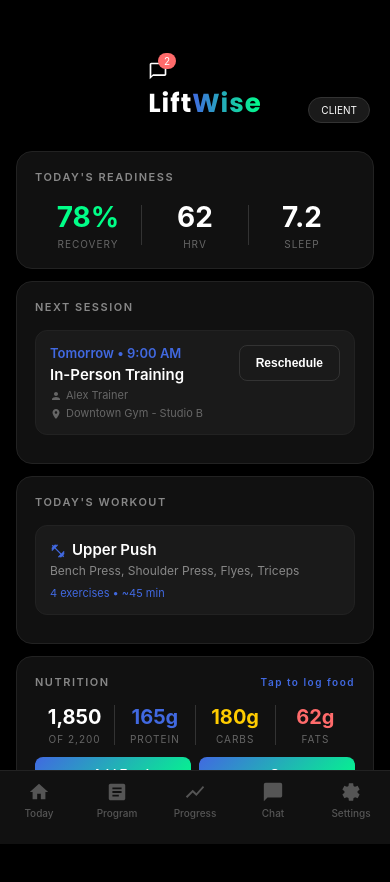
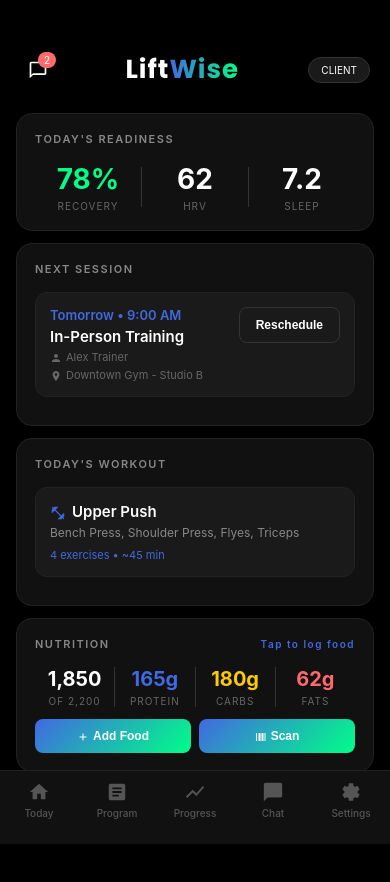
Before and after one commit to ariadneduncan94-ux/FitSync, a plain HTML site: page mobile.html in a window 390 px wide. Drawn offline with nearby package versions, Linux system fonts and the light colour scheme.

Commit message:
Update mobile.html

```diff
--- a/mobile.html
+++ b/mobile.html
@@ -13,16 +13,17 @@
     .app { max-width: 430px; margin: 0 auto; min-height: 100vh; background: #000; position: relative; padding-bottom: 90px; }
 
     /* Header */
-    .header { background: #000; padding: 50px 20px 16px; display: flex; justify-content: center; align-items: center; position: relative; min-height: 90px; }
-    .header-left { position: absolute; left: 20px; bottom: 16px; display: flex; align-items: center; }
-    .header-right { position: absolute; right: 20px; bottom: 16px; display: flex; align-items: center; }
-    .logo-text { font-size: 26px; font-family: 'Poppins', -apple-system, BlinkMacSystemFont, sans-serif; font-weight: 700; letter-spacing: 1px; margin-top: 34px; }
+    .header { background: #000; padding: 12px 20px; padding-top: 50px; display: flex; justify-content: space-between; align-items: center; }
+    .header-left { display: flex; align-items: center; }
+    .header-center { position: absolute; left: 50%; transform: translateX(-50%); }
+    .header-right { display: flex; align-items: center; }
+    .logo-text { font-size: 26px; font-family: 'Poppins', -apple-system, BlinkMacSystemFont, sans-serif; font-weight: 700; letter-spacing: 1px; }
     .logo-lift { color: #fff; }
     .logo-wise { background: linear-gradient(90deg, #4169E1, #00ff88); -webkit-background-clip: text; -webkit-text-fill-color: transparent; background-clip: text; }
     .role-badge { font-size: 10px; padding: 6px 12px; border-radius: 20px; background: #1a1a1a; border: 1px solid #333; cursor: pointer; }
     .role-badge.trainer { background: #4169E120; border-color: #4169E1; color: #4169E1; }
-    .msg-btn { position: relative; display: flex; align-items: center; justify-content: center; }
-    .msg-badge { position: absolute; top: -8px; right: -8px; background: #ff6b6b; color: #fff; font-size: 10px; padding: 2px 6px; border-radius: 10px; min-width: 18px; text-align: center; }
+    .msg-btn { position: relative; display: flex; align-items: center; justify-content: center; padding: 8px; }
+    .msg-badge { position: absolute; top: 0; right: 0; background: #ff6b6b; color: #fff; font-size: 10px; padding: 2px 6px; border-radius: 10px; min-width: 18px; text-align: center; }
 
     /* Screen Transitions */
     .screen { display: none; opacity: 0; transform: translateY(8px); transition: opacity 0.25s ease, transform 0.25s ease; }
@@ -57,9 +58,11 @@
 <body>
 <div class="app">
   <div class="header">
-    <div class="header-left msg-btn" onclick="showScreen('messages')">
-      <svg width="20" height="20" viewBox="0 0 24 24" fill="currentColor"><path d="M20 2H4c-1.1 0-2 .9-2 2v18l4-4h14c1.1 0 2-.9 2-2V4c0-1.1-.9-2-2-2zm0 14H6l-2 2V4h16v12z"/></svg>
-      <span class="msg-badge">2</span>
+    <div class="header-left">
+      <div class="msg-btn" onclick="showScreen('messages')">
+        <svg width="20" height="20" viewBox="0 0 24 24" fill="currentColor"><path d="M20 2H4c-1.1 0-2 .9-2 2v18l4-4h14c1.1 0 2-.9 2-2V4c0-1.1-.9-2-2-2zm0 14H6l-2 2V4h16v12z"/></svg>
+        <span class="msg-badge">2</span>
+      </div>
     </div>
     <div class="logo-text"><span class="logo-lift">Lift</span><span class="logo-wise">Wise</span></div>
     <div class="header-right">
```
